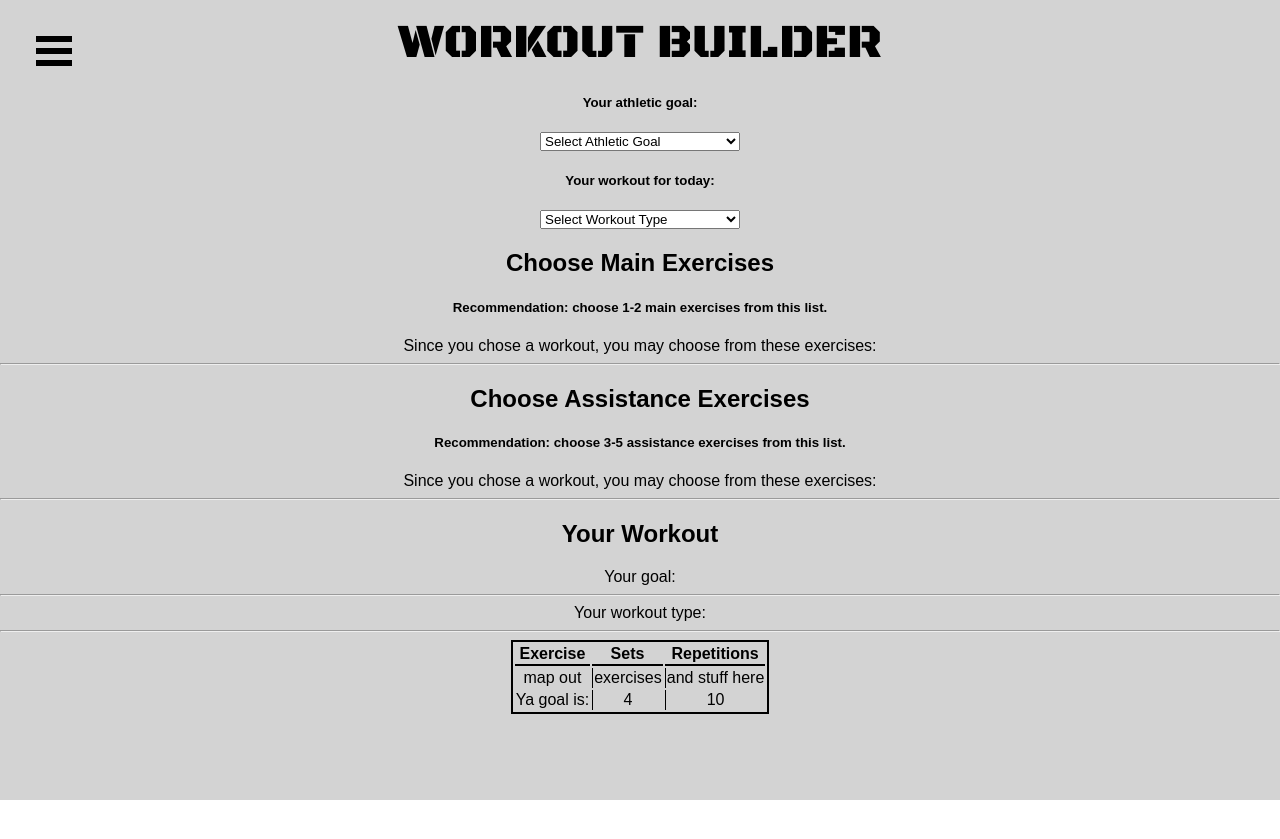
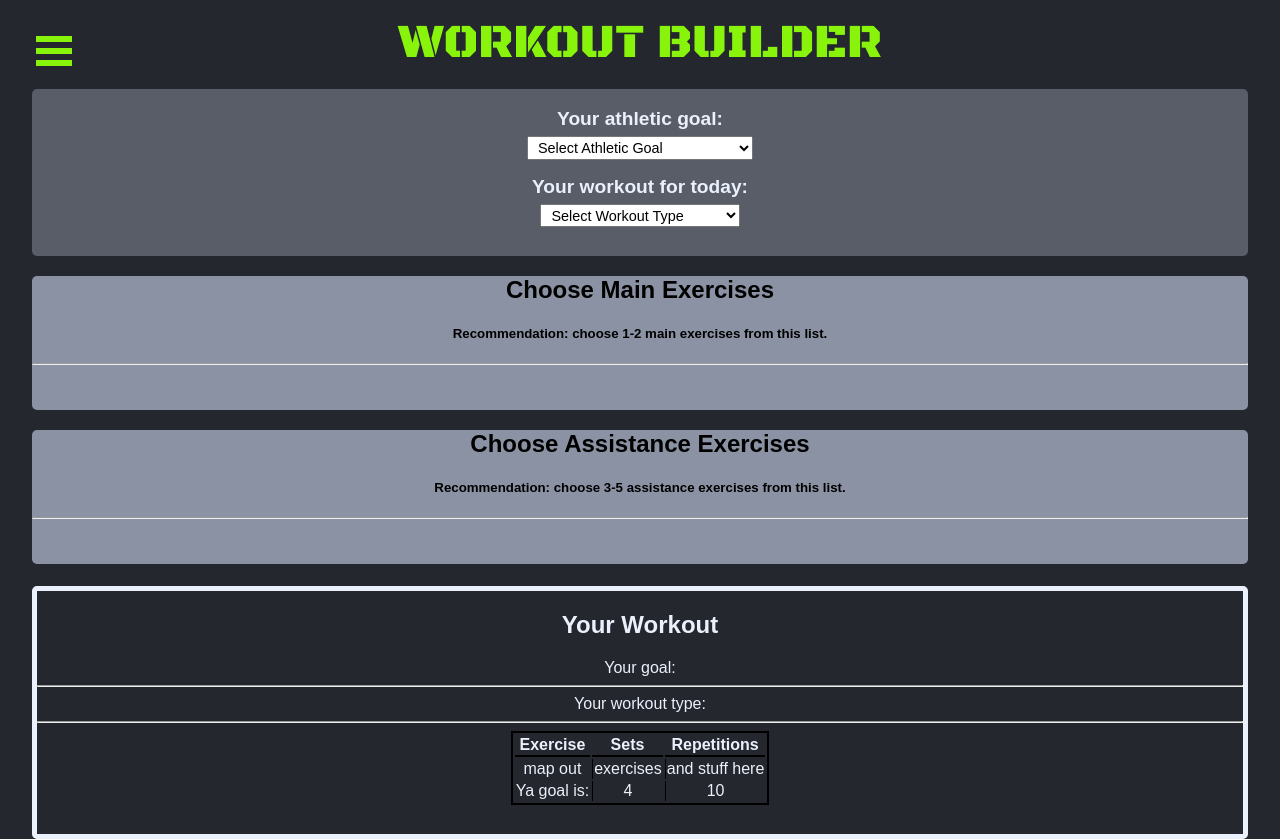
Before and after one commit to Chazz-Michaels/react-workout-builder, a React (Create React App) app: page / in a window 1280 px wide. Before the commit the page ends 800 px from the top, so only its background shows below. Built offline with nearby package versions, Linux system fonts and the light colour scheme; a web font is replaced by a local one.

Commit message:
Add some spicy styles, color variables, class names to facilitate styling

```diff
--- a/src/App.js
+++ b/src/App.js
@@ -87,10 +87,12 @@ class App extends Component {
           <main id="page-wrap" className="main-content-wrapper">
           <div className="center-me">
             <Brand />
-            <SelectAthleticGoal
-              onAthleticGoalChange={this.handleGoalChange} />
-            <SelectWorkoutType
-              onWorkoutTypeChange={this.handleWorkoutTypeChange} />
+            <div className="selector-wrapper">
+              <SelectAthleticGoal
+                onAthleticGoalChange={this.handleGoalChange} />
+              <SelectWorkoutType
+                onWorkoutTypeChange={this.handleWorkoutTypeChange} />
+            </div>
             <SelectMainExercises
               selectedWorkoutType={this.state.workoutType}
               displayMainExercises={this.state.mainExerciseList}
--- a/src/components/selectAssistanceExercises.jsx
+++ b/src/components/selectAssistanceExercises.jsx
@@ -4,13 +4,9 @@ class SelectAssistanceExercises extends Component {
 
   render() {
     return (
-      <div className="">
+      <div className="assistance-exercises-wrapper">
         <h2>Choose Assistance Exercises</h2>
         <h5>Recommendation: choose 3-5 assistance exercises from this list.</h5>
-        <div>
-          Since you chose a {this.props.selectedWorkoutType} workout, you may
-          choose from these exercises:
-        </div>
         <hr />
         <ul>
           {this.props.displayAssistanceExercises.filter(exList => exList.mg === this.props.selectedWorkoutType || this.props.selectedWorkoutType === 'totalBody').map(exercise =>{
--- a/src/components/selectAthleticGoal.jsx
+++ b/src/components/selectAthleticGoal.jsx
@@ -10,8 +10,9 @@ class SelectAthleticGoal extends Component {
   render() {
     return (
       <div className="center-me">
-        <h5>Your athletic goal:</h5>
+        <div className="select-box-title">Your athletic goal:</div>
         <select
+          className="select-box-content"
           onChange={this.handleAthleticGoal}>
           <option
             type="select"
--- a/src/components/selectMainExercises.jsx
+++ b/src/components/selectMainExercises.jsx
@@ -4,13 +4,9 @@ class SelectMainExercises extends Component {
 
   render() {
     return (
-      <div className="">
+      <div className="main-exercises-wrapper">
         <h2>Choose Main Exercises</h2>
         <h5>Recommendation: choose 1-2 main exercises from this list.</h5>
-        <div>
-          Since you chose a {this.props.selectedWorkoutType} workout, you may
-          choose from these exercises:
-        </div>
         <hr />
         <ul>
           {this.props.displayMainExercises.filter(exList => exList.mg === this.props.selectedWorkoutType || this.props.selectedWorkoutType === 'totalBody').map(exercise =>{
--- a/src/components/selectWorkoutType.jsx
+++ b/src/components/selectWorkoutType.jsx
@@ -10,8 +10,9 @@ class SelectWorkoutType extends Component {
   render() {
     return (
       <div className="center-me">
-        <h5>Your workout for today:</h5>
+        <div className="select-box-title">Your workout for today:</div>
         <select
+          className="select-box-content"
           onChange={this.handleWorkoutType}>
           <option
             type="select"
--- a/src/components/yourWorkout.jsx
+++ b/src/components/yourWorkout.jsx
@@ -9,7 +9,7 @@ class YourWorkout extends Component {
 
   render() {
     return (
-      <div className="center-me">
+      <div className="center-me your-workout-wrapper">
         <h2>Your Workout</h2>
         <div>Your goal: {this.props.displayGoal}</div>
         <hr />
--- a/src/styles/base/globals.css
+++ b/src/styles/base/globals.css
@@ -1,10 +1,13 @@
 .main-content-wrapper {
   min-height: 100vh;
-  background-color: lightgray;
+  background-color: var(--gray4);
+  padding: 0 2rem;
 }
 .center-me {
   text-align: center;
 }
 body {
   font-family: var(--fontMain);
+  background-color: var(--gray3);
+  color: darker(var(--gray4), 25%);
 }
--- a/src/styles/base/variables.css
+++ b/src/styles/base/variables.css
@@ -1,4 +1,11 @@
 :root {
   --fontMain: 'Bai Jamjuree', sans-serif;
   --fontBrand: 'Black Ops One', cursive;
+
+  --green: #88F40C;
+  --green2: #99F430;
+  --gray1: #EAF0FC;
+  --gray2: #8A92A3;
+  --gray3: #585D68;
+  --gray4: #24272D;
 }
--- a/src/styles/partials/brand.css
+++ b/src/styles/partials/brand.css
@@ -3,4 +3,7 @@
   font-size: 3rem;
   text-align: center;
   padding: 0.8rem 0 0 0;
+  margin-bottom: 1rem;
+  background-color: var(--gray4);
+  color: var(--green);
 }
--- a/src/styles/partials/exerciseSelector.css
+++ b/src/styles/partials/exerciseSelector.css
@@ -4,7 +4,32 @@ select {
 option[value=""][disabled] {
   display: none;
 }
+.selector-wrapper {
+  background-color: var(--gray3);
+  padding: 0.2rem 0 1.8rem 0;
+  border-radius: 5px;
+}
+.main-exercises-wrapper {
+  background-color: var(--gray2);
+  padding: 0 0 1.8rem 0;
+  border-radius: 5px;
+}
+.assistance-exercises-wrapper {
+  background-color: var(--gray2);
+  padding: 0 0 1.8rem 0;
+  border-radius: 5px;
+}
 #compoundWrapper, #assistanceWrapper {
   display: inline-block;
   min-width: 300px;
 }
+.select-box-title {
+  font-weight: bold;
+  font-size: 1.2rem;
+  margin: 1rem 0 0.4rem 0;
+  color: var(--gray1);
+}
+.select-box-content {
+  font-size: 0.9rem;
+  padding: 0.1rem 0.4rem;
+}
--- a/src/styles/partials/navigation.css
+++ b/src/styles/partials/navigation.css
@@ -8,22 +8,22 @@
 
 /* Color/shape of burger icon bars */
 .bm-burger-bars {
-  background: black;
+  background: var(--green);
 }
 
 /* Position and sizing of clickable cross button */
 .bm-cross-button {
-  background-color: black;
+  background-color: var(--gray4);
 }
 
 /* Color/shape of close button cross */
 .bm-cross {
-  background-color: white;
+  background-color: var(--green);
 }
 
 /* General sidebar styles */
 .bm-menu {
-  background: black;
+  background: var(--gray4);
   overflow-y: hidden !important;
   padding: 2.5em 1.5em 0;
   font-size: 1.15em;
@@ -44,7 +44,7 @@
 .bm-item {
   display: inline-block;
   font-size: 1.4rem;
-  color: white;
+  color: var(--gray1);
 }
 
 /* Styling of overlay */
--- a/src/styles/partials/yourWorkout.css
+++ b/src/styles/partials/yourWorkout.css
@@ -1,3 +1,11 @@
+.your-workout-wrapper {
+  background-color: var(--gray4);
+  color: var(--gray1);
+  margin: 1.4rem 0 0 0;
+  padding: 0 0 1.8rem 0;
+  border: 5px solid var(--gray1);
+  border-radius: 5px;
+}
 #your-workout-table {
   border: 2px solid black;
   margin: auto;
```
